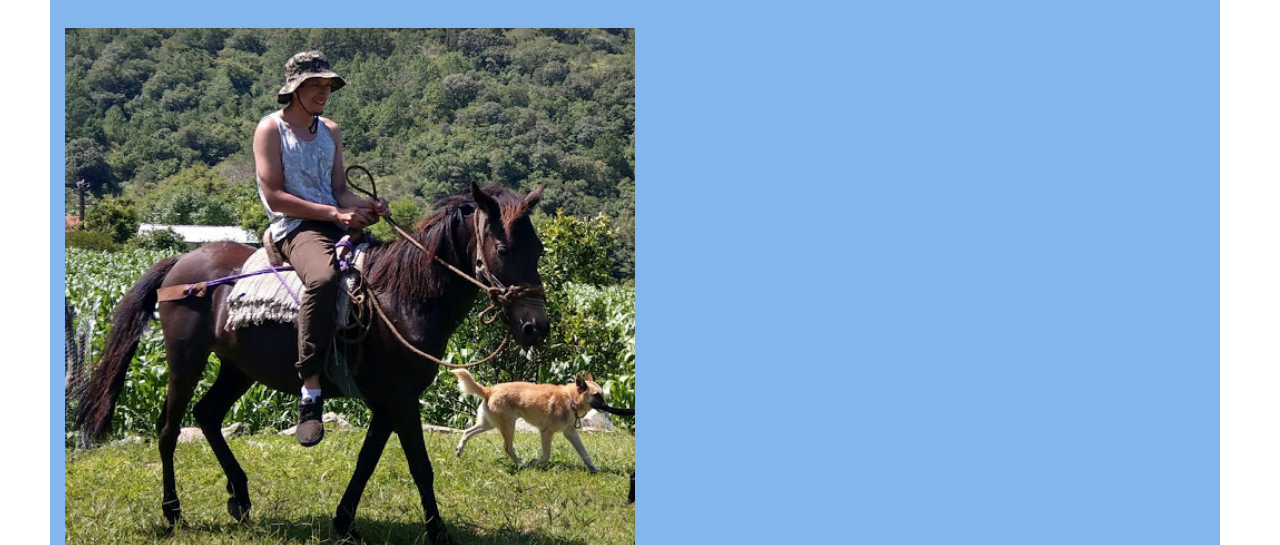
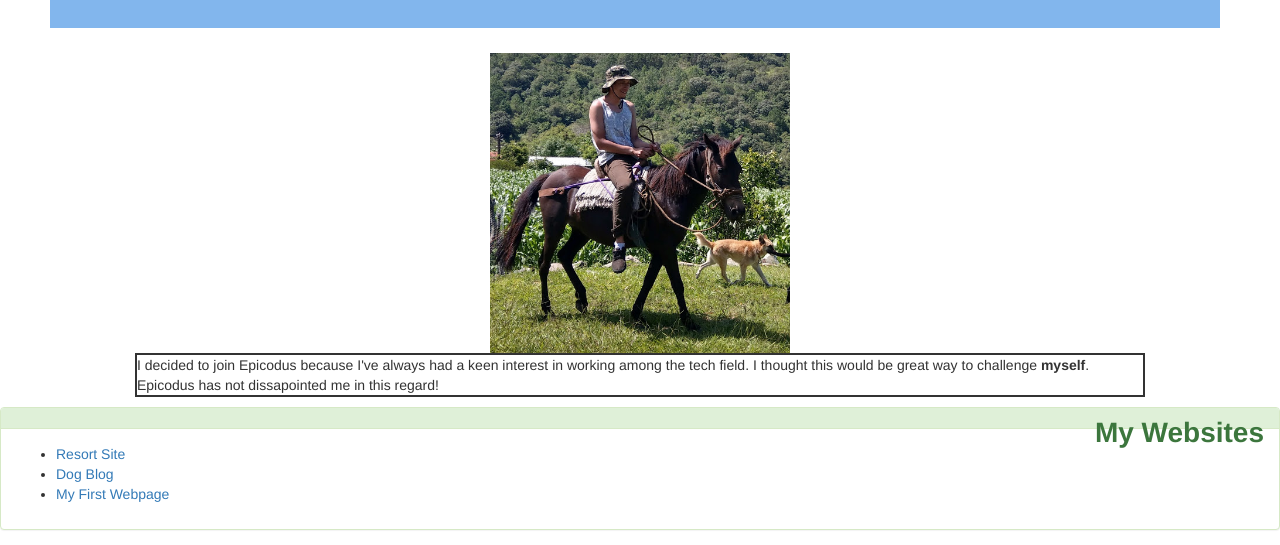
Before and after one commit to liquid-linx/my-first-solo-project, a plain HTML site: page index.html in a window 1280 px wide. Shown: the part 255-800 px from the top of the page. Drawn offline with Linux system fonts and the light colour scheme.

Commit message:
centered main image

```diff
--- a/css/styles.css
+++ b/css/styles.css
@@ -1,4 +1,3 @@
-
 .panel-title{
   font-size: 200%;
   font-weight:bold;
@@ -8,6 +7,9 @@
 .container-main header{
   size: 40px;
   height: auto;
+  float: right;
+  position: fixed;
+  right: : 50%;
 }
 
 .col-md-12 {
@@ -22,14 +24,19 @@
   color: #caca;
   font-size: 30px;
 }
+
 .main-img{
-  width: 50%;
-  height: 50%;
+  width: 300px;
+  height: 300px;
+  display: block;
+  margin: 0 auto;
 }
+
 .main-test{
   font-style: italic;
   font-weight: bold;
 }
+
 .main-color{
   background: #82b6ed;
   margin-top: 25px;
@@ -37,11 +44,13 @@
   margin-right: 10px;
   margin-left: 50px;
 }
+
 .important{
   font-weight: bold;
   padding-right;
   border-radius:
 }
+
 .not-important{
   font-weight: normal;
   border: 2px solid;
--- a/index.html
+++ b/index.html
@@ -10,9 +10,12 @@
   </head>
    <body>
     <div class="container main-color">
+    <div class="fixer-container">
     <div class="jumbotron">
     <h1>A Novice's Journey..</h1>
     </div>
+  </div>
+</div>
 
     <div class="img-fluid" alt="Responsive image">
       <img src="img/me.jpg" class="main-img">
```
